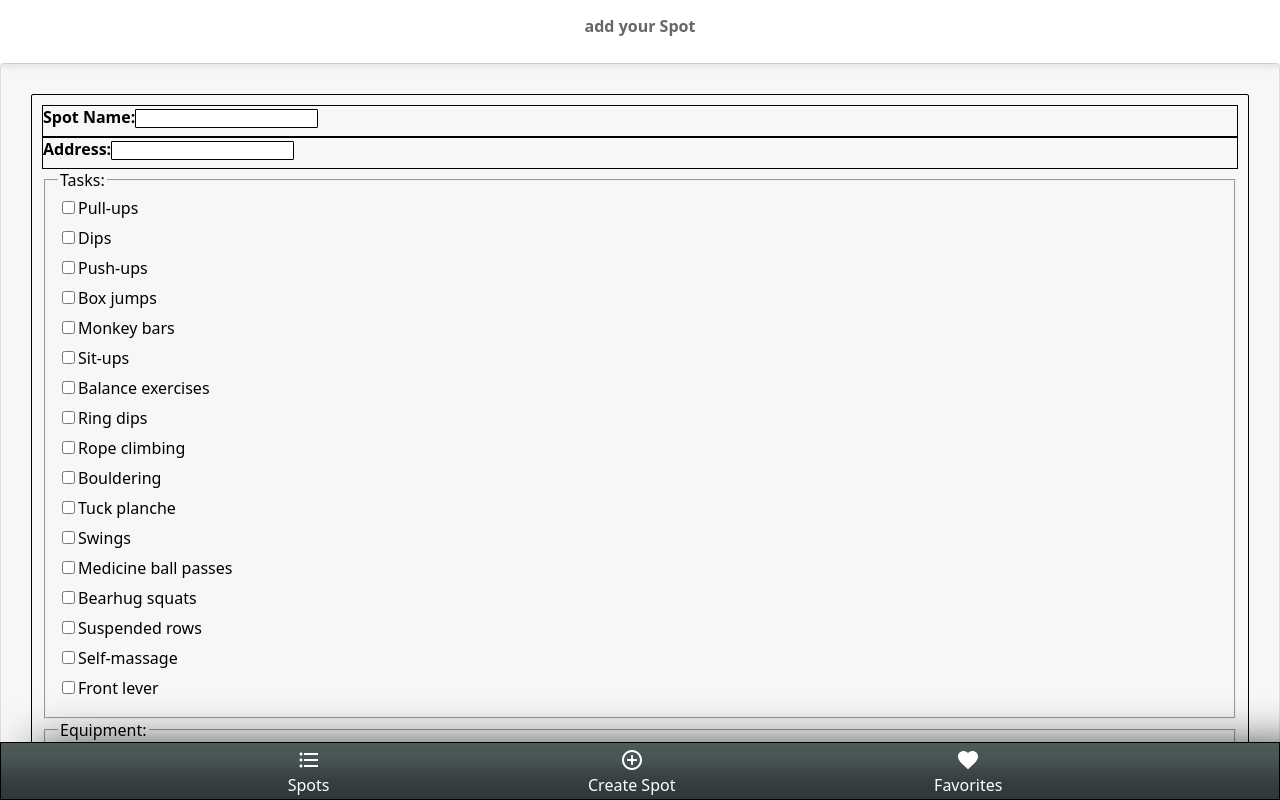
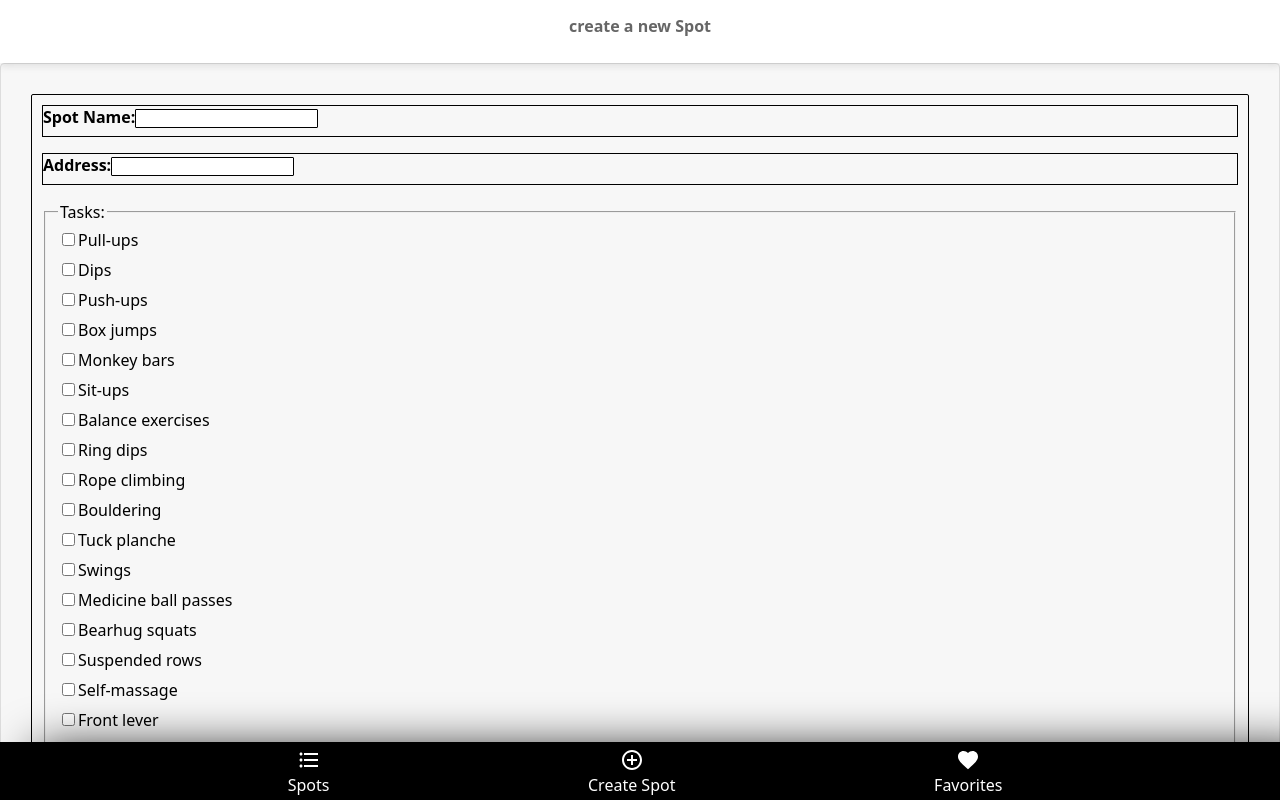
Before and after one commit to zimb0o/capstone-project, a Next.js app: page /create in a window 1280 px wide. Shown: the top 800 px of the page. Built offline with nearby package versions, Linux system fonts and the light colour scheme.

Commit message:
delete some code and fix object properties

```diff
--- a/components/Footer.js
+++ b/components/Footer.js
@@ -41,14 +41,7 @@ export default function Footer() {
 }
 
 const StyledNavigation = styled.nav`
-  background-image: linear-gradient(
-    180deg,
-    hsl(180deg 8% 33%) 0%,
-    hsl(180deg 8% 30%) 33%,
-    hsl(180deg 8% 26%) 50%,
-    hsl(180deg 8% 23%) 67%,
-    hsl(180deg 8% 20%) 100%
-  );
+  background-color: black;
   border: 1px solid;
   padding: 2px 20px 1px 30px;
   position: fixed;
--- a/components/Header.js
+++ b/components/Header.js
@@ -1,22 +1,9 @@
 import styled from "styled-components";
 import { useRouter } from "next/router";
-export default function Header() {
-  const { pathname } = useRouter();
-
-  function setTitle() {
-    switch (pathname) {
-      case "/spots":
-        return "Spots";
-      case "/create":
-        return "add your Spot";
-      case "/favorites":
-        return "Favorites";
-    }
-  }
-  const title = setTitle();
+export default function Header({ pageTitle }) {
   return (
     <StyledHeader>
-      <Headline>{title}</Headline>
+      <Headline>{pageTitle}</Headline>
     </StyledHeader>
   );
 }
--- a/components/Layout.js
+++ b/components/Layout.js
@@ -1,10 +1,10 @@
 import React from "react";
 import Header from "./Header.js";
 import Footer from "./Footer.js";
-export default function Layout({ children }) {
+export default function Layout({ pageTitle, children }) {
   return (
     <>
-      <Header />
+      <Header pageTitle={pageTitle} />
       <main>{children}</main>
       <Footer />
     </>
--- a/components/SpotDetails.js
+++ b/components/SpotDetails.js
@@ -7,7 +7,7 @@ export default function SpotDetails({ tasks = [], equipment = [] }) {
       <Tasks>
         <Title>Tasks:</Title>
         <ul>
-          {tasks.map((task, index) => (
+          {tasks.map((task) => (
             <li key={task.id}>{task}</li>
           ))}
         </ul>
@@ -15,8 +15,8 @@ export default function SpotDetails({ tasks = [], equipment = [] }) {
       <Equipment>
         <Title>Equipment:</Title>
         <ul>
-          {equipment.map((item, index) => (
-            <li key={equipment.id}>{item}</li>
+          {equipment.map((equipment) => (
+            <li key={equipment}>{equipment}</li>
           ))}
         </ul>
       </Equipment>
--- a/components/SpotForm.js
+++ b/components/SpotForm.js
@@ -5,10 +5,10 @@ import { formTaskOptions } from "../helpers/formTaskOptions";
 import { formEquipmentOptions } from "../helpers/formEquipmentOptions";
 import { v4 as uuidv4 } from "uuid";
 
-export default function SpotForm({ addSpots }) {
+export default function SpotForm({ addSpot }) {
   const [formData, setFormData] = useState({
     id: Date.now(),
-    Spotname: "",
+    Name: "",
     Address: "",
     Tasks: [],
     Equipment: [],
@@ -20,7 +20,7 @@ export default function SpotForm({ addSpots }) {
     setFormData((prevFormData) => {
       const selectedOptions = prevFormData[field];
 
-      if (selectedOptions.includes(option)) {
+      if (selectedOptions?.includes(option)) {
         return {
           ...prevFormData,
           [field]: selectedOptions.filter(
@@ -48,19 +48,17 @@ export default function SpotForm({ addSpots }) {
   const onSubmitHandler = (event) => {
     event.preventDefault();
     const newSpot = {
-      id: formData.id,
-      Spotname: formData.Spotname,
-      Address: formData.Address,
-      Tasks: formData.Tasks,
-      Equipment: formData.Equipment,
+      id: uuidv4(),
+      name: formData.Name,
+      address: formData.Address,
+      tasks: formData.Tasks,
+      equipment: formData.Equipment,
     };
-    const existingSpots = JSON.parse(localStorage.getItem("spots")) || [];
-    const updatedSpots = [...existingSpots, newSpot];
-    localStorage.setItem("spots", JSON.stringify(updatedSpots));
-    addSpots(newSpot);
+
+    addSpot(newSpot);
     setFormData({
       id: Date.now(),
-      Spotname: "",
+      Name: "",
       Address: "",
       Tasks: [],
       Equipment: [],
@@ -73,11 +71,11 @@ export default function SpotForm({ addSpots }) {
     <FormSection>
       <Form onSubmit={onSubmitHandler}>
         <FormGroup>
-          <FormInputLabel htmlFor="SpotName">Spot Name:</FormInputLabel>
+          <FormInputLabel htmlFor="Name">Spot Name:</FormInputLabel>
           <FormInput
             type="text"
-            name="Spotname"
-            value={formData.Spotname}
+            name="Name"
+            value={formData.Name}
             onChange={handleChange}
           />
         </FormGroup>
@@ -93,7 +91,7 @@ export default function SpotForm({ addSpots }) {
         <fieldset key={uuidv4()}>
           <legend>Tasks:</legend>
           {formTaskOptions.map((task) => (
-            <FormLabel key={task.id}>
+            <FormLabel key={task}>
               <FormInput
                 type="checkbox"
                 checked={formData.Tasks.includes(task)}
@@ -106,7 +104,7 @@ export default function SpotForm({ addSpots }) {
         <fieldset key={uuidv4()}>
           <legend>Equipment:</legend>
           {formEquipmentOptions?.map((equipment) => (
-            <FormLabel key={equipment.id}>
+            <FormLabel key={equipment}>
               <FormInput
                 type="checkbox"
                 checked={formData.Equipment.includes(equipment)}
@@ -152,7 +150,7 @@ const FormInput = styled.input`
 `;
 
 const FormGroup = styled.div`
-  margin-bottom: 1 rem;
+  margin-bottom: 1rem;
   border: 0.5px solid;
   border-radius: 0.5px;
 `;
--- a/helpers/mockSpots.js
+++ b/helpers/mockSpots.js
@@ -1,42 +1,42 @@
 export const mockSpots = [
   {
     id: 1,
-    Name: "Trimm-Dich-Pfad",
-    Address: "Am Planetarium",
-    Tasks: [
+    name: "Trimm-Dich-Pfad",
+    address: "Am Planetarium",
+    tasks: [
       "Leg raises",
       "Handstand practice",
       "Muscle-up progression",
       "Pistol squats",
     ],
-    Equipment: ["Pull-up bar", "Parallel bars"],
+    equipment: ["Pull-up bar", "Parallel bars"],
     imgURL: "../../assets/images/CaliMusterBild.jpeg",
     isBookmark: false,
   },
   {
     id: 2,
-    Name: "Wehbers Park",
-    Address: "Emilienstr. 71, 20259 Hamburg",
-    Tasks: ["Push-ups", "Dips", "L-sit hold", "Human flag"],
-    Equipment: ["Pull-up bar", "Parallel bars", "Monkey bars"],
+    name: "Wehbers Park",
+    address: "Emilienstr. 71, 20259 Hamburg",
+    tasks: ["Push-ups", "Dips", "L-sit hold", "Human flag"],
+    equipment: ["Pull-up bar", "Parallel bars", "Monkey bars"],
     imgURL: "../assets/images/CaliMusterBild.jpeg",
     isBookmark: false,
   },
   {
     id: 3,
-    Name: "Altonaer Volkspark",
-    Address: "Bahrenfeld, 22607 Hamburg",
-    Tasks: ["Pull-ups", "Muscle-ups", "Handstand push-ups", "Front lever"],
-    Equipment: ["Pull-up bar", "Parallel bars", "Rings"],
+    name: "Altonaer Volkspark",
+    address: "Bahrenfeld, 22607 Hamburg",
+    tasks: ["Pull-ups", "Muscle-ups", "Handstand push-ups", "Front lever"],
+    equipment: ["Pull-up bar", "Parallel bars", "Rings"],
     imgURL: "../assets/images/CaliMusterBild.jpeg",
     isBookmark: false,
   },
   {
     id: 4,
-    Name: "Park Reeseberg",
-    Address: "Reeseberg 28, 21079 Hamburg",
-    Tasks: ["Squats", "Lunges", "Box jumps", "Plyometric push-ups"],
-    Equipment: ["Benches", "Steps"],
+    name: "Park Reeseberg",
+    address: "Reeseberg 28, 21079 Hamburg",
+    tasks: ["Squats", "Lunges", "Box jumps", "Plyometric push-ups"],
+    equipment: ["Benches", "Steps"],
     imgURL: "../assets/images/CaliMusterBild.jpeg",
     isBookmark: false,
   },
--- a/pages/_app.js
+++ b/pages/_app.js
@@ -3,9 +3,9 @@ import GlobalStyle from "../styles";
 import { mockSpots } from "../helpers/mockSpots.js";
 import useLocalStorage from "@/helpers/localStorage";
 export default function App({ Component, pageProps }) {
-  const [spots, addSpots] = useLocalStorage("spots", mockSpots);
+  const [spots, addSpot] = useLocalStorage("spots", mockSpots);
   const addSpotHandler = (newSpot) => {
-    addSpots((prevSpots) => [newSpot, ...prevSpots]);
+    addSpot((prevSpots) => [newSpot, ...prevSpots]);
   };
   function toggleBookmark(id) {
     const newSpotArray = spots?.map((spot) => {
@@ -18,7 +18,7 @@ export default function App({ Component, pageProps }) {
         return spot;
       }
     });
-    addSpots(newSpotArray);
+    addSpot(newSpotArray);
   }
 
   return (
--- a/pages/create/index.js
+++ b/pages/create/index.js
@@ -1,15 +1,8 @@
 import SpotForm from "../../components/SpotForm.js";
 import Layout from "../../components/Layout.js";
-export default function CreateSpot({ addSpots }) {
-  function addSpotHandler(formData) {
-    const { id, Spotname, Address, Tasks, Equipment } = formData;
-    const newSpot = { id, Spotname, Address, Tasks, Equipment };
-
-    addSpots(newSpot);
-  }
-
+export default function CreateSpot({ addSpotHandler }) {
   return (
-    <Layout>
+    <Layout pageTitle="create a new Spot">
       <SpotForm addSpot={addSpotHandler} />
     </Layout>
   );
--- a/pages/favorites/index.js
+++ b/pages/favorites/index.js
@@ -3,7 +3,7 @@ import Layout from "../../components/Layout";
 
 export default function FavoriteSpots({ spots, toggleBookmark }) {
   return (
-    <Layout>
+    <Layout pageTitle="Favorites">
       {spots
         .filter((spot) => spot.isBookmark)
         .map((spot) => (
```
Also changed, not shown: components/Icons/Heart.js (+1 -7 lines), components/SpotCard.js (+5 -5 lines), pages/spots/index.js (+5 -2 lines).
